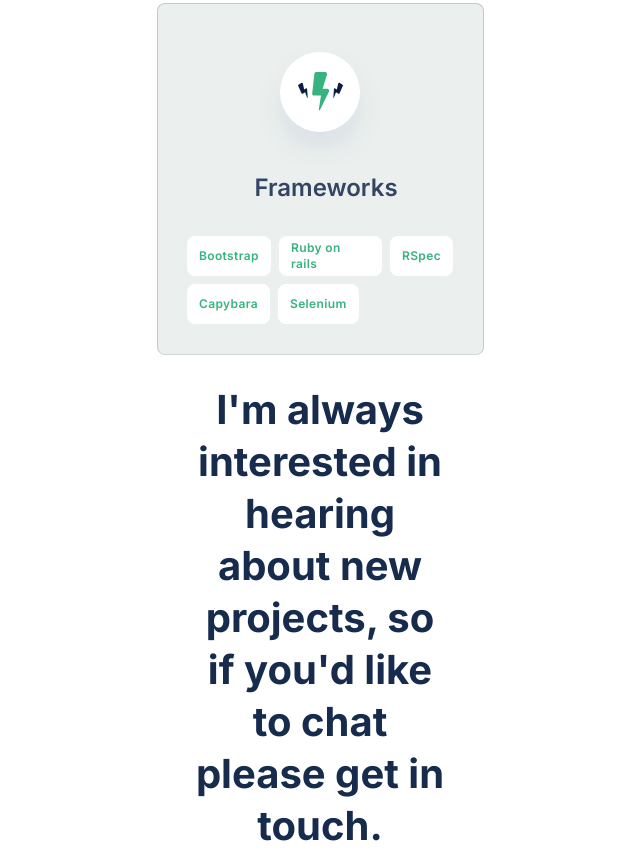
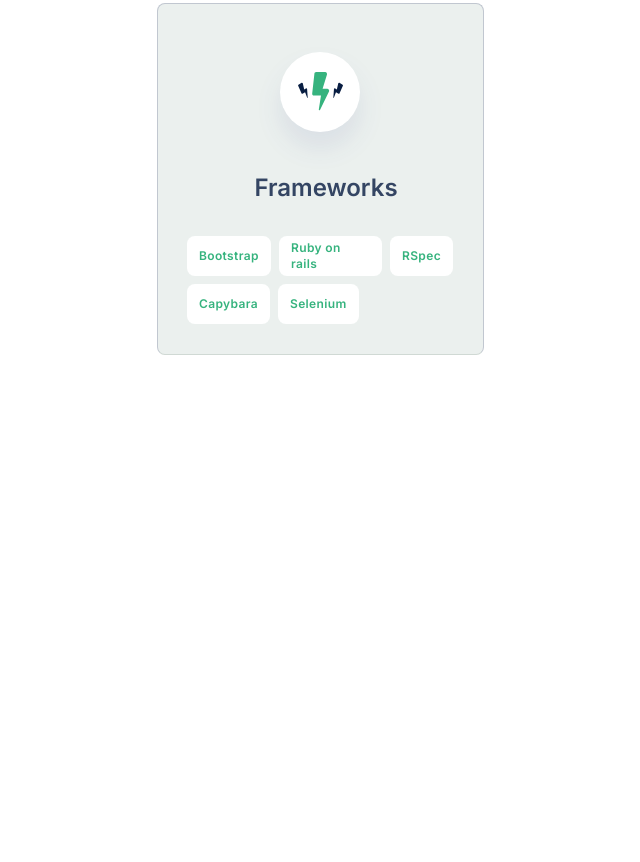
Before and after one commit to ceddddy/Cedrichs-Portfolio, a website: page index.html in a window 1280 px wide. Shown: the part 2833-3695 px from the top of the page, without its empty margins (320-960 px from the left). After the commit the page ends 3192 px from the top, so only its background shows below. Drawn offline with Linux system fonts and the light colour scheme.

Commit message:
removed text

```diff
--- a/index.html
+++ b/index.html
@@ -185,8 +185,6 @@
           </ul>
         </div>
 
-        <h1>I'm always interested in hearing about new projects, so if you'd like to chat please get in touch.</h1>
-
       </article>
     </section>
 
```
